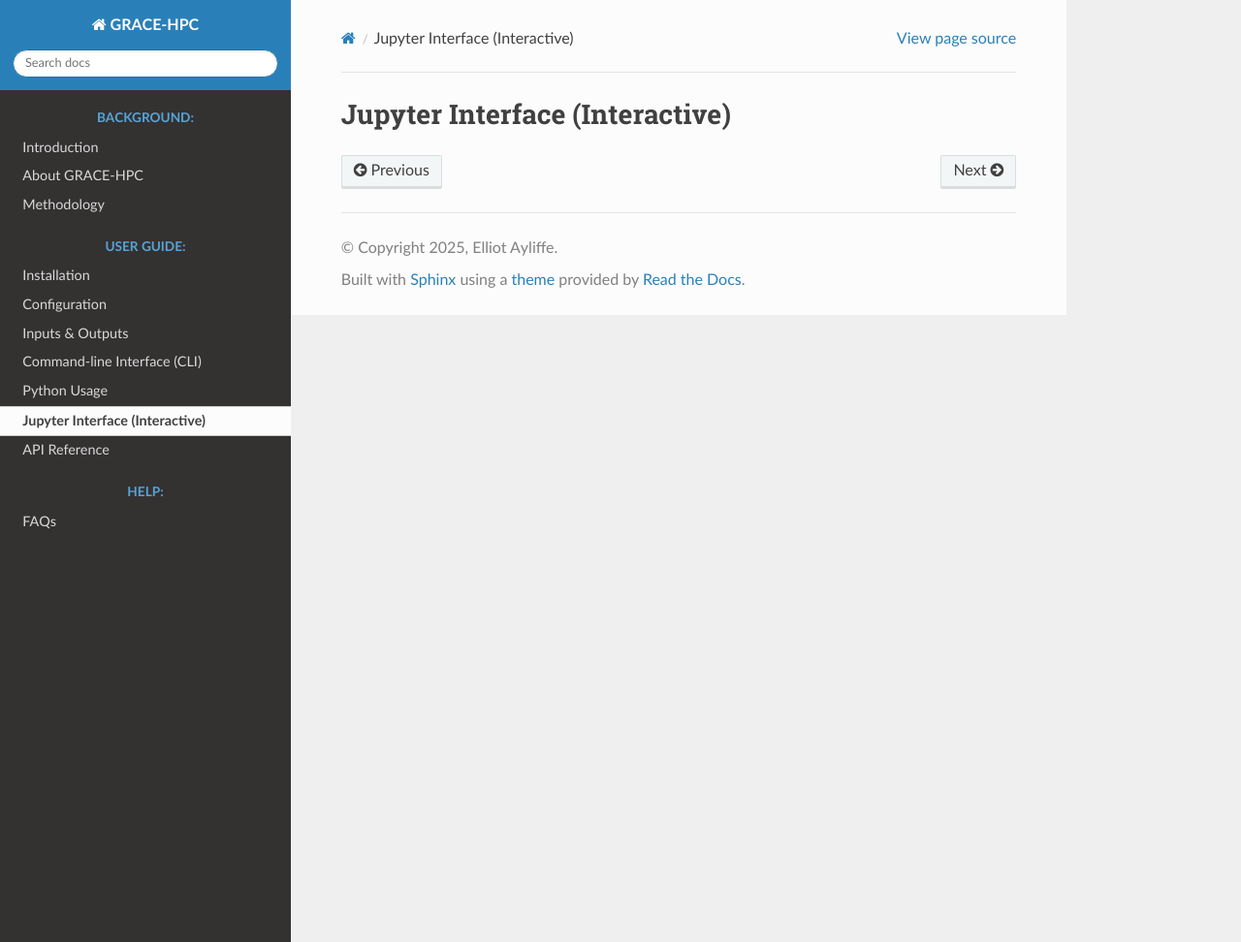
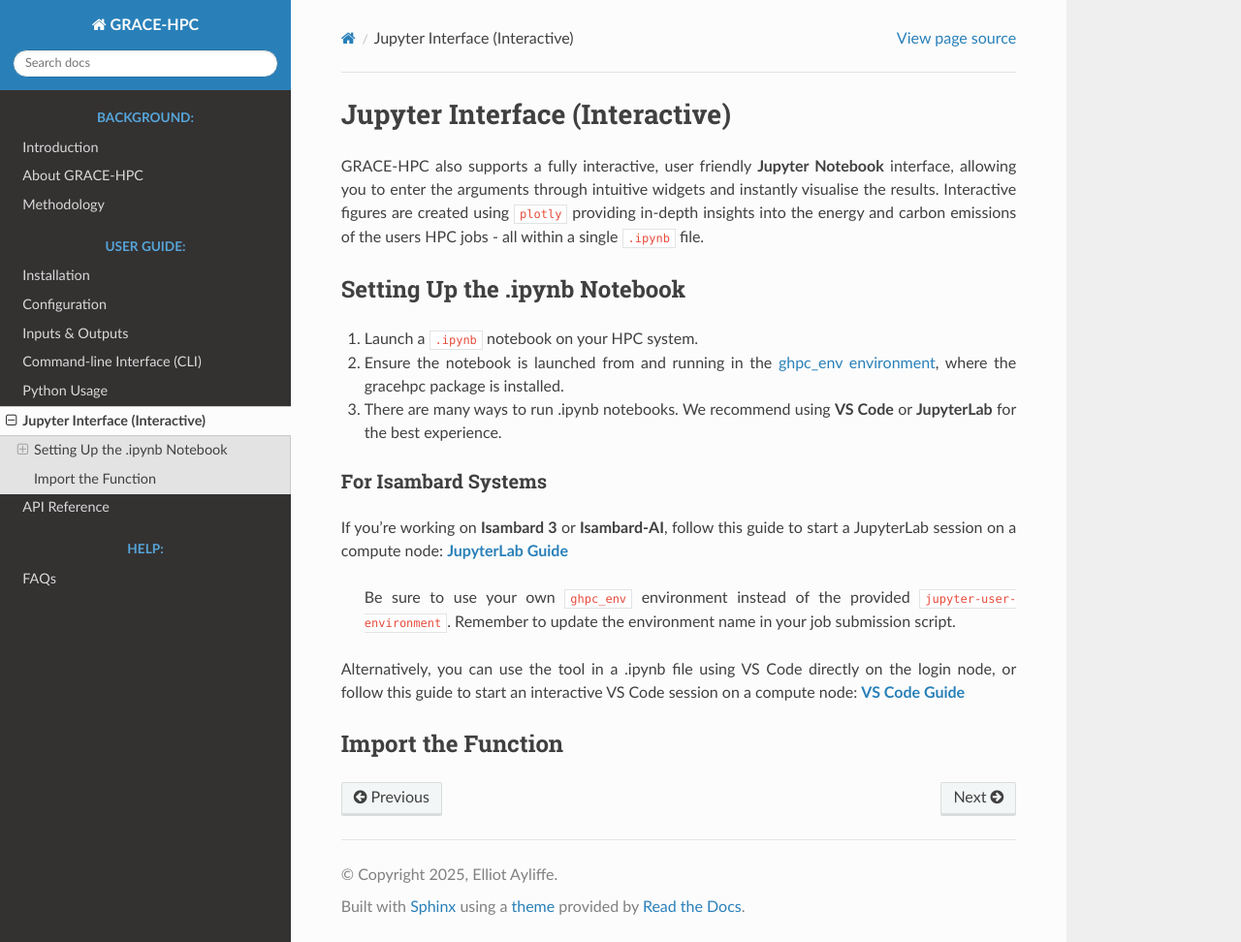
Before and after one commit to Elliot-Ayliffe/GRACE-HPC, a Sphinx documentation site: the page built from docs/jupyter.md, in a window 1280 px wide and 972 px high. Shown: the whole window at 97% size. Built offline with Sphinx 7.4.7 and the Read the Docs theme 3.1.0, drawn with Linux system fonts in a browser that asks for light colours.

Commit message:
Update jupyter.md

```diff
--- a/docs/jupyter.md
+++ b/docs/jupyter.md
@@ -1 +1,23 @@
 # Jupyter Interface (Interactive)
+
+GRACE-HPC also supports a fully interactive, user friendly **Jupyter Notebook** interface, allowing you to enter the arguments through intuitive widgets and instantly visualise the results. Interactive figures are created using `plotly` providing in-depth insights into the energy and carbon emissions of the users HPC jobs - all within a single `.ipynb` file.
+
+## Setting Up the .ipynb Notebook
+
+1. Launch a `.ipynb` notebook on your HPC system.
+
+2. Ensure the notebook is launched from and running in the [ghpc_env environment](installation.md#virtual-environments), where the gracehpc package is installed.
+
+3. There are many ways to run .ipynb notebooks. We recommend using **VS Code** or **JupyterLab** for the best experience.
+
+### For Isambard Systems
+
+If you're working on **Isambard 3** or **Isambard-AI**, follow this guide to start a JupyterLab session on a compute node: [**JupyterLab Guide**](https://docs.isambard.ac.uk/user-documentation/guides/jupyter/)
+
+> Be sure to use your own `ghpc_env` environment instead of the provided `jupyter-user-environment`. Remember to update the environment name in your job submission script.
+
+
+Alternatively, you can use the tool in a .ipynb file using VS Code directly on the login node, or follow this guide to start an interactive VS Code session on a compute node: [**VS Code Guide**](https://docs.isambard.ac.uk/user-documentation/guides/vscode/)
+
+
+## Import the Function
```
